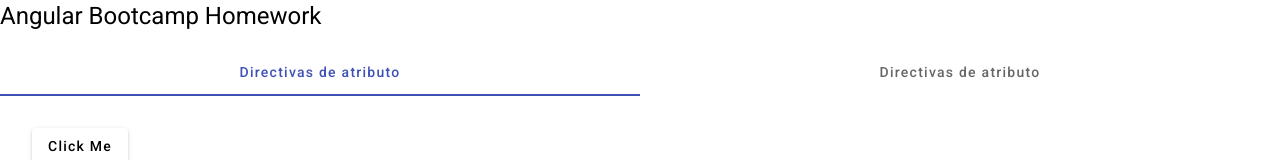
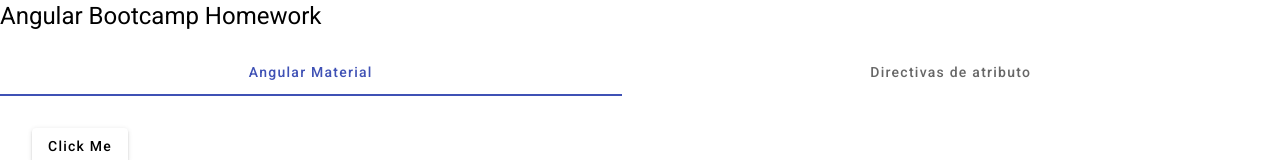
Before and after one commit to aruizapex/AngularBootcampHomework, an Angular app: page / in a window 1280 px wide. Shown: the top 160 px of the page. Built offline with nearby package versions, Linux system fonts and the light colour scheme.

Commit message:
Modify tab title

```diff
--- a/src/app/app.component.html
+++ b/src/app/app.component.html
@@ -1,7 +1,7 @@
 <h1 class="title">Angular Bootcamp Homework</h1>
 <mat-tab-group>
   <div class="tabs-container">
-    <mat-tab label="Directivas de atributo">
+    <mat-tab label="Angular Material">
       <app-material-button-and-modal />
     </mat-tab>
     <mat-tab label="Directivas de atributo">
```
